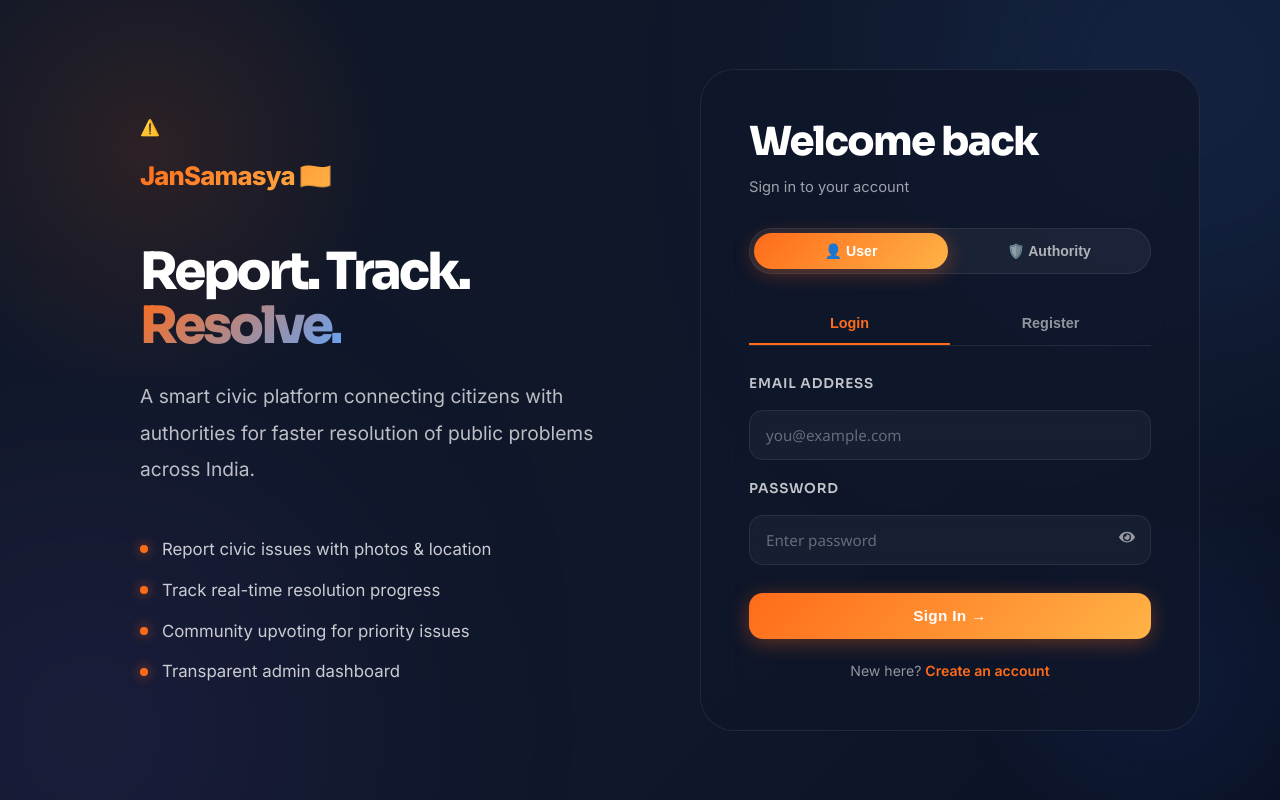
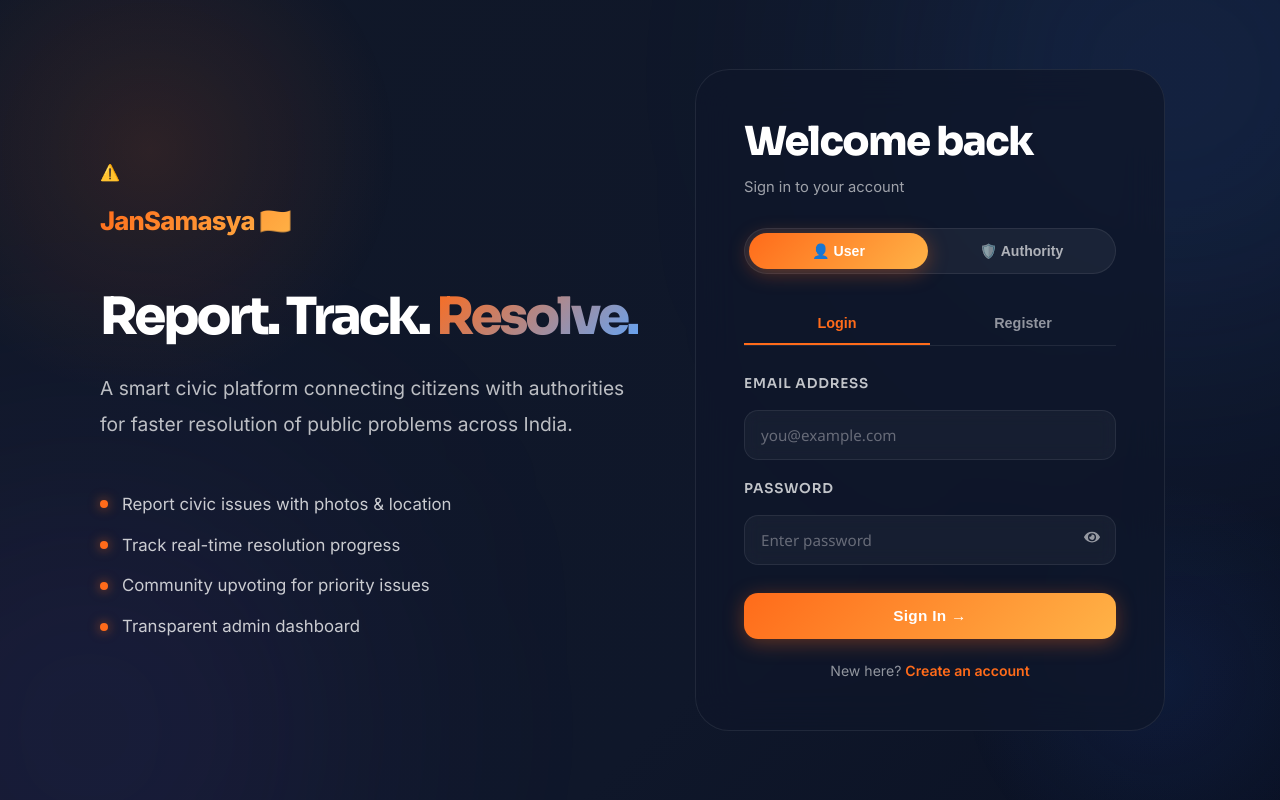
Before and after one commit to Charan-0006/jansamasya-MERN, a React (Vite) app in the folder client/: page / in a window 1280 px wide. Built offline with nearby package versions, Linux system fonts and the light colour scheme; no server answers.

Commit message:
final auth ui cleanup

```diff
--- a/client/src/components/AuthForm.css
+++ b/client/src/components/AuthForm.css
@@ -52,7 +52,7 @@ html,
 
   align-items: center;
 
-  gap: 60px;
+  gap: 20px;
 
   padding: 60px 80px;
 
@@ -147,10 +147,10 @@ overflow-y: visible;
 
   flex: 1;
 
-  max-width: 700px;
+  max-width: 560px;
   min-height: 600px;
 
-  min-height: auto;
+
 
   display: flex;
 
@@ -263,7 +263,7 @@ overflow: visible;
 .auth-hero-text h1 {
 
   font-size:
-    clamp(3.8rem, 5vw, 5rem);
+    clamp(3rem, 4vw, 4.2rem);
 
   font-weight: 800;
 
@@ -353,11 +353,11 @@ overflow: visible;
 
   flex: 1;
 
-  min-height: auto;
+
 min-height: 600px;
   display: flex;
 
-  justify-content: center;
+  justify-content: flex-end;
 
   align-items: center;
 
@@ -373,7 +373,7 @@ min-height: 600px;
 
   width: 100%;
 
-  max-width: 520px;
+  max-width: 470px;
 
   padding: 3rem;
 
```
